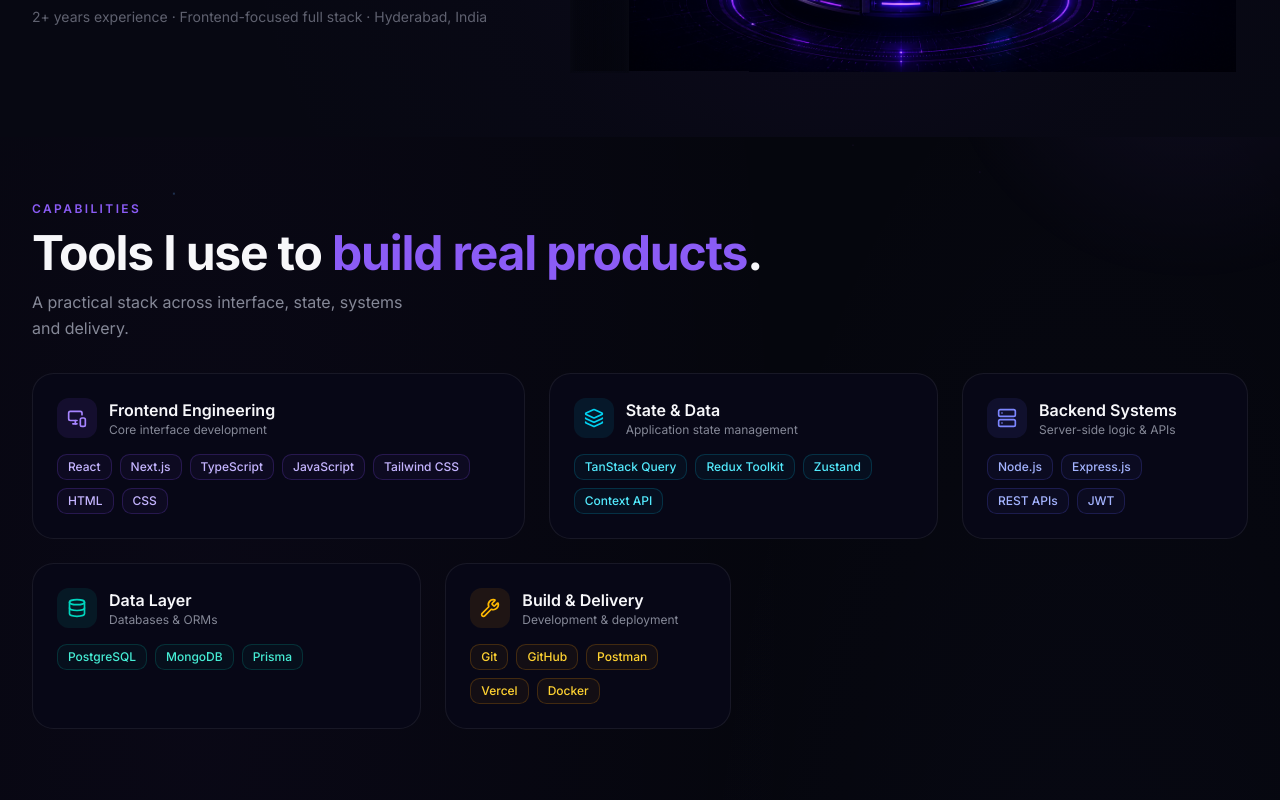
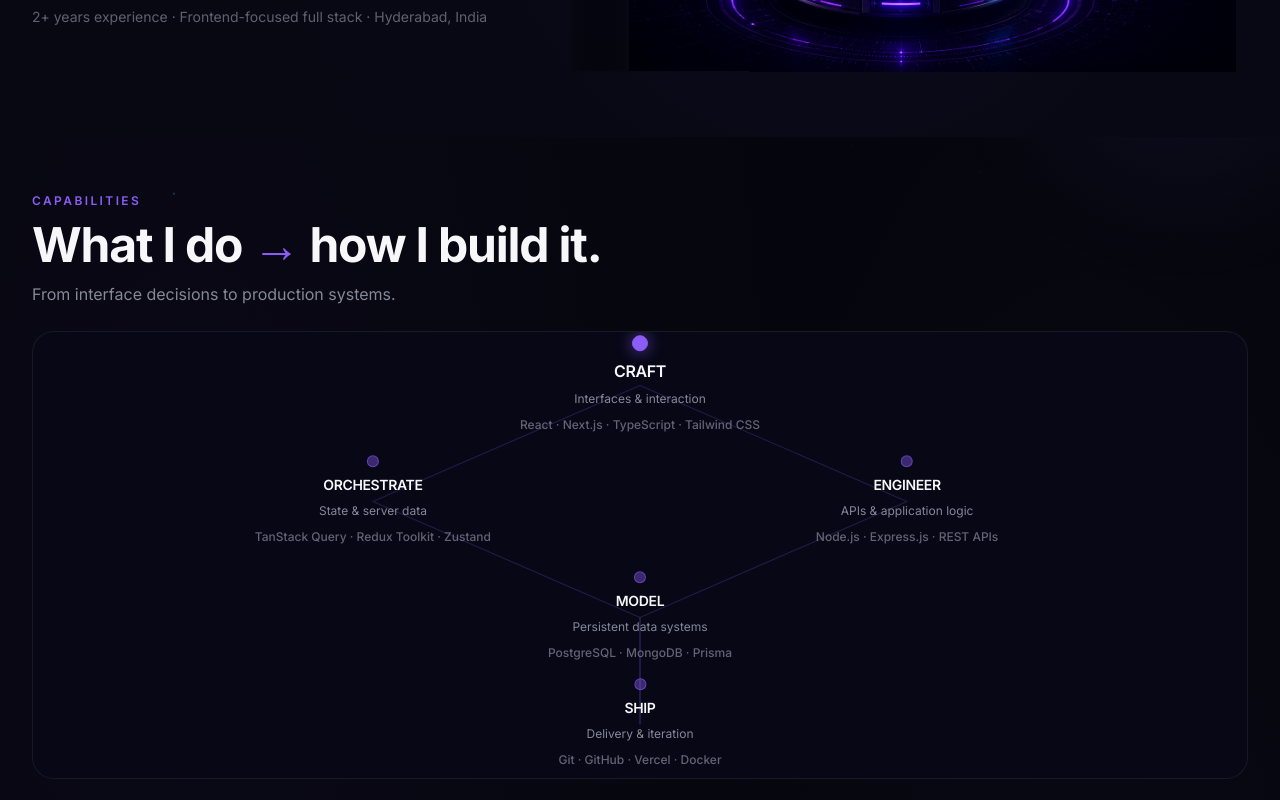
Before and after one commit to bhanurx100/portfolio-1, a Next.js app: page / in a window 1280 px wide. Shown: the part 500-1300 px from the top of the page. Built offline with nearby package versions, Linux system fonts and the light colour scheme.

Commit message:
feat: redesign skills as an interactive capability map

```diff
--- a/components/sections/skills-section.tsx
+++ b/components/sections/skills-section.tsx
@@ -1,228 +1,195 @@
 'use client'
 
-import {
-  Database,
-  Layers,
-  MonitorSmartphone,
-  Server,
-  Wrench,
-} from 'lucide-react'
+import { useState } from 'react'
+import { cn } from '@/lib/utils'
 
-const skillGroups = [
+type CapabilityId = 'craft' | 'orchestrate' | 'engineer' | 'model' | 'ship'
+
+type Capability = {
+  id: CapabilityId
+  title: string
+  tagline: string
+  tech: string[]
+  x: number // percentage position, desktop constellation only
+  y: number
+  dominant?: boolean
+}
+
+const capabilities: Capability[] = [
   {
-    icon: MonitorSmartphone,
-    group: 'Frontend Engineering',
-    description: 'Core interface development',
-    accent: 'violet',
-    items: [
-      'React',
-      'Next.js',
-      'TypeScript',
-      'JavaScript',
-      'Tailwind CSS',
-      'HTML',
-      'CSS',
-    ],
+    id: 'craft',
+    title: 'CRAFT',
+    tagline: 'Interfaces & interaction',
+    tech: ['React', 'Next.js', 'TypeScript', 'Tailwind CSS'],
+    x: 50,
+    y: 12,
+    dominant: true,
   },
   {
-    icon: Layers,
-    group: 'State & Data',
-    description: 'Application state management',
-    accent: 'cyan',
-    items: ['TanStack Query', 'Redux Toolkit', 'Zustand', 'Context API'],
+    id: 'orchestrate',
+    title: 'ORCHESTRATE',
+    tagline: 'State & server data',
+    tech: ['TanStack Query', 'Redux Toolkit', 'Zustand'],
+    x: 28,
+    y: 38,
   },
   {
-    icon: Server,
-    group: 'Backend Systems',
-    description: 'Server-side logic & APIs',
-    accent: 'blue-violet',
-    items: ['Node.js', 'Express.js', 'REST APIs', 'JWT'],
+    id: 'engineer',
+    title: 'ENGINEER',
+    tagline: 'APIs & application logic',
+    tech: ['Node.js', 'Express.js', 'REST APIs'],
+    x: 72,
+    y: 38,
   },
   {
-    icon: Database,
-    group: 'Data Layer',
-    description: 'Databases & ORMs',
-    accent: 'teal',
-    items: ['PostgreSQL', 'MongoDB', 'Prisma'],
+    id: 'model',
+    title: 'MODEL',
+    tagline: 'Persistent data systems',
+    tech: ['PostgreSQL', 'MongoDB', 'Prisma'],
+    x: 50,
+    y: 64,
   },
   {
-    icon: Wrench,
-    group: 'Build & Delivery',
-    description: 'Development & deployment',
-    accent: 'amber',
-    items: ['Git', 'GitHub', 'Postman', 'Vercel', 'Docker'],
+    id: 'ship',
+    title: 'SHIP',
+    tagline: 'Delivery & iteration',
+    tech: ['Git', 'GitHub', 'Vercel', 'Docker'],
+    x: 50,
+    y: 88,
   },
 ]
 
-const accentStyles = {
-  violet: {
-    bg: 'bg-violet-500/10',
-    text: 'text-violet-400',
-    border: 'border-violet-500/20',
-    chipBg: 'bg-violet-500/5',
-    chipText: 'text-violet-300',
-  },
-  cyan: {
-    bg: 'bg-cyan-500/10',
-    text: 'text-cyan-400',
-    border: 'border-cyan-500/20',
-    chipBg: 'bg-cyan-500/5',
-    chipText: 'text-cyan-300',
-  },
-  'blue-violet': {
-    bg: 'bg-indigo-500/10',
-    text: 'text-indigo-400',
-    border: 'border-indigo-500/20',
-    chipBg: 'bg-indigo-500/5',
-    chipText: 'text-indigo-300',
-  },
-  teal: {
-    bg: 'bg-teal-500/10',
-    text: 'text-teal-400',
-    border: 'border-teal-500/20',
-    chipBg: 'bg-teal-500/5',
-    chipText: 'text-teal-300',
-  },
-  amber: {
-    bg: 'bg-amber-500/10',
-    text: 'text-amber-400',
-    border: 'border-amber-500/20',
-    chipBg: 'bg-amber-500/5',
-    chipText: 'text-amber-300',
-  },
-}
+const edges: [CapabilityId, CapabilityId][] = [
+  ['craft', 'orchestrate'],
+  ['craft', 'engineer'],
+  ['orchestrate', 'model'],
+  ['engineer', 'model'],
+  ['model', 'ship'],
+]
+
+const byId = Object.fromEntries(capabilities.map((c) => [c.id, c])) as Record<
+  CapabilityId,
+  Capability
+>
 
 export function SkillsSection() {
+  const [activeId, setActiveId] = useState<CapabilityId | null>(null)
+
+  const isEdgeActive = (a: CapabilityId, b: CapabilityId) =>
+    activeId !== null && (activeId === a || activeId === b)
+
+  const isNodeQuiet = (id: CapabilityId) => activeId !== null && activeId !== id
+
   return (
     <section
       id="skills"
-      className="scroll-section mx-auto flex max-w-7xl flex-col gap-8 px-4 py-12 sm:px-6 lg:px-8 lg:py-16"
+      className="scroll-section mx-auto flex max-w-7xl flex-col gap-6 px-4 py-10 sm:px-6 lg:px-8 lg:py-14"
     >
       <div className="flex flex-col gap-3">
         <p className="eyebrow">CAPABILITIES</p>
         <h2 className="text-3xl font-bold tracking-tight text-balance sm:text-4xl lg:text-5xl">
-          Tools I use to <span className="text-primary">build real products</span>.
+          What I do <span className="text-primary">→</span> how I build it.
         </h2>
         <p className="text-muted-foreground max-w-md leading-relaxed text-pretty">
-          A practical stack across interface, state, systems and delivery.
+          From interface decisions to production systems.
         </p>
       </div>
 
-      <div className="grid grid-cols-1 gap-4 md:grid-cols-2 lg:grid-cols-12 lg:gap-6">
-        {/* Frontend - spans 5 columns, dominant */}
-        <section className="surface-card col-span-1 flex flex-col gap-4 p-6 md:col-span-2 lg:col-span-5">
-          <div className="flex items-center gap-3">
-            <span className={`${accentStyles.violet.bg} ${accentStyles.violet.text} inline-flex size-10 items-center justify-center rounded-lg`}>
-              <MonitorSmartphone className="size-5" aria-hidden="true" />
+      {/* Desktop: capability constellation */}
+      <div
+        className="surface-card relative hidden overflow-hidden lg:block"
+        style={{ height: '28rem' }}
+        onMouseLeave={() => setActiveId(null)}
+      >
+        <svg
+          className="pointer-events-none absolute inset-0 h-full w-full"
+          viewBox="0 0 100 100"
+          preserveAspectRatio="none"
+          aria-hidden="true"
+        >
+          {edges.map(([a, b]) => {
+            const from = byId[a]
+            const to = byId[b]
+            const active = isEdgeActive(a, b)
+            return (
+              <line
+                key={`${a}-${b}`}
+                x1={from.x}
+                y1={from.y}
+                x2={to.x}
+                y2={to.y}
+                stroke={
+                  active ? 'rgba(168,85,247,0.85)' : 'rgba(139,92,246,0.22)'
+                }
+                strokeWidth={active ? 0.35 : 0.18}
+                style={{ transition: 'stroke 0.25s ease, stroke-width 0.25s ease' }}
+              />
+            )
+          })}
+        </svg>
+
+        {capabilities.map((cap) => (
+          <button
+            key={cap.id}
+            type="button"
+            onMouseEnter={() => setActiveId(cap.id)}
+            onFocus={() => setActiveId(cap.id)}
+            onBlur={() => setActiveId(null)}
+            className={cn(
+              'absolute flex -translate-x-1/2 -translate-y-1/2 flex-col items-center gap-2 rounded-xl px-4 py-3 text-center transition-all duration-300 focus-visible:outline-none focus-visible:ring-2 focus-visible:ring-primary/60 focus-visible:ring-offset-2 focus-visible:ring-offset-background',
+              isNodeQuiet(cap.id) ? 'opacity-50' : 'opacity-100',
+            )}
+            style={{ left: `${cap.x}%`, top: `${cap.y}%` }}
+          >
+            <span
+              className={cn(
+                'inline-flex items-center justify-center rounded-full border font-semibold transition-colors',
+                cap.dominant
+                  ? 'size-4 border-primary bg-primary shadow-[0_0_16px_rgba(139,92,246,0.7)]'
+                  : 'size-3 border-primary/50 bg-primary/40',
+              )}
+              aria-hidden="true"
+            />
+            <span
+              className={cn(
+                'font-semibold tracking-tight',
+                cap.dominant ? 'text-base' : 'text-sm',
+              )}
+            >
+              {cap.title}
             </span>
-            <div className="flex flex-col">
-              <h3 className="font-semibold">Frontend Engineering</h3>
-              <p className="text-muted-foreground text-xs">Core interface development</p>
-            </div>
-          </div>
-          <div className="flex flex-wrap gap-2">
-            {skillGroups[0].items.map((item) => (
+            <span className="text-muted-foreground text-xs">{cap.tagline}</span>
             <span
-                key={item}
-                className={`${accentStyles.violet.chipBg} ${accentStyles.violet.chipText} ${accentStyles.violet.border} border px-2.5 py-1 text-xs font-medium rounded-md`}
+              className={cn(
+                'text-muted-foreground/90 max-w-[16rem] text-[0.75rem] leading-relaxed transition-opacity font-medium',
+                activeId === cap.id ? 'opacity-100' : 'opacity-80',
+              )}
             >
-                {item}
+              {cap.tech.join(' · ')}
             </span>
+          </button>
         ))}
       </div>
-        </section>
 
-        {/* State & Data - spans 4 columns */}
-        <section className="surface-card col-span-1 flex flex-col gap-4 p-6 md:col-span-1 lg:col-span-4">
-          <div className="flex items-center gap-3">
-            <span className={`${accentStyles.cyan.bg} ${accentStyles.cyan.text} inline-flex size-10 items-center justify-center rounded-lg`}>
-              <Layers className="size-5" aria-hidden="true" />
+      {/* Mobile / tablet: vertical capability flow */}
+      <div className="flex flex-col lg:hidden">
+        {capabilities.map((cap, i) => (
+          <div key={cap.id} className="relative flex flex-col items-center">
+            <div className="surface-card flex w-full flex-col gap-1.5 p-5 text-center">
+              <span className="font-semibold tracking-tight">{cap.title}</span>
+              <span className="text-muted-foreground text-xs">{cap.tagline}</span>
+              <span className="text-muted-foreground/80 mt-1 text-xs leading-relaxed">
+                {cap.tech.join(' · ')}
               </span>
-            <div className="flex flex-col">
-              <h3 className="font-semibold">State & Data</h3>
-              <p className="text-muted-foreground text-xs">Application state management</p>
             </div>
+            {i < capabilities.length - 1 && (
+              <span
+                aria-hidden="true"
+                className="bg-primary/30 my-1.5 h-5 w-px"
+              />
+            )}
           </div>
-          <div className="flex flex-wrap gap-2">
-            {skillGroups[1].items.map((item) => (
-              <span
-                key={item}
-                className={`${accentStyles.cyan.chipBg} ${accentStyles.cyan.chipText} ${accentStyles.cyan.border} border px-2.5 py-1 text-xs font-medium rounded-md`}
-              >
-                {item}
-              </span>
         ))}
-          </div>
-        </section>
-
-        {/* Backend Systems - spans 3 columns */}
-        <section className="surface-card col-span-1 flex flex-col gap-4 p-6 md:col-span-1 lg:col-span-3">
-          <div className="flex items-center gap-3">
-            <span className={`${accentStyles['blue-violet'].bg} ${accentStyles['blue-violet'].text} inline-flex size-10 items-center justify-center rounded-lg`}>
-              <Server className="size-5" aria-hidden="true" />
-            </span>
-            <div className="flex flex-col">
-              <h3 className="font-semibold">Backend Systems</h3>
-              <p className="text-muted-foreground text-xs">Server-side logic & APIs</p>
-            </div>
-          </div>
-          <div className="flex flex-wrap gap-2">
-            {skillGroups[2].items.map((item) => (
-              <span
-                key={item}
-                className={`${accentStyles['blue-violet'].chipBg} ${accentStyles['blue-violet'].chipText} ${accentStyles['blue-violet'].border} border px-2.5 py-1 text-xs font-medium rounded-md`}
-              >
-                {item}
-              </span>
-            ))}
-          </div>
-        </section>
-
-        {/* Data Layer - spans 4 columns */}
-        <section className="surface-card col-span-1 flex flex-col gap-4 p-6 md:col-span-1 lg:col-span-4">
-          <div className="flex items-center gap-3">
-            <span className={`${accentStyles.teal.bg} ${accentStyles.teal.text} inline-flex size-10 items-center justify-center rounded-lg`}>
-              <Database className="size-5" aria-hidden="true" />
-            </span>
-            <div className="flex flex-col">
-              <h3 className="font-semibold">Data Layer</h3>
-              <p className="text-muted-foreground text-xs">Databases & ORMs</p>
-            </div>
-          </div>
-          <div className="flex flex-wrap gap-2">
-            {skillGroups[3].items.map((item) => (
-              <span
-                key={item}
-                className={`${accentStyles.teal.chipBg} ${accentStyles.teal.chipText} ${accentStyles.teal.border} border px-2.5 py-1 text-xs font-medium rounded-md`}
-              >
-                {item}
-              </span>
-            ))}
-          </div>
-        </section>
-
-        {/* Build & Delivery - spans 3 columns */}
-        <section className="surface-card col-span-1 flex flex-col gap-4 p-6 md:col-span-1 lg:col-span-3">
-          <div className="flex items-center gap-3">
-            <span className={`${accentStyles.amber.bg} ${accentStyles.amber.text} inline-flex size-10 items-center justify-center rounded-lg`}>
-              <Wrench className="size-5" aria-hidden="true" />
-            </span>
-            <div className="flex flex-col">
-              <h3 className="font-semibold">Build & Delivery</h3>
-              <p className="text-muted-foreground text-xs">Development & deployment</p>
-            </div>
-          </div>
-          <div className="flex flex-wrap gap-2">
-            {skillGroups[4].items.map((item) => (
-              <span
-                key={item}
-                className={`${accentStyles.amber.chipBg} ${accentStyles.amber.chipText} ${accentStyles.amber.border} border px-2.5 py-1 text-xs font-medium rounded-md`}
-              >
-                {item}
-              </span>
-            ))}
-          </div>
-        </section>
       </div>
     </section>
   )
```
Also changed, not shown: app/skills/page.tsx (line endings or trailing spaces). Lines whose indentation alone changed are shown as unchanged.
